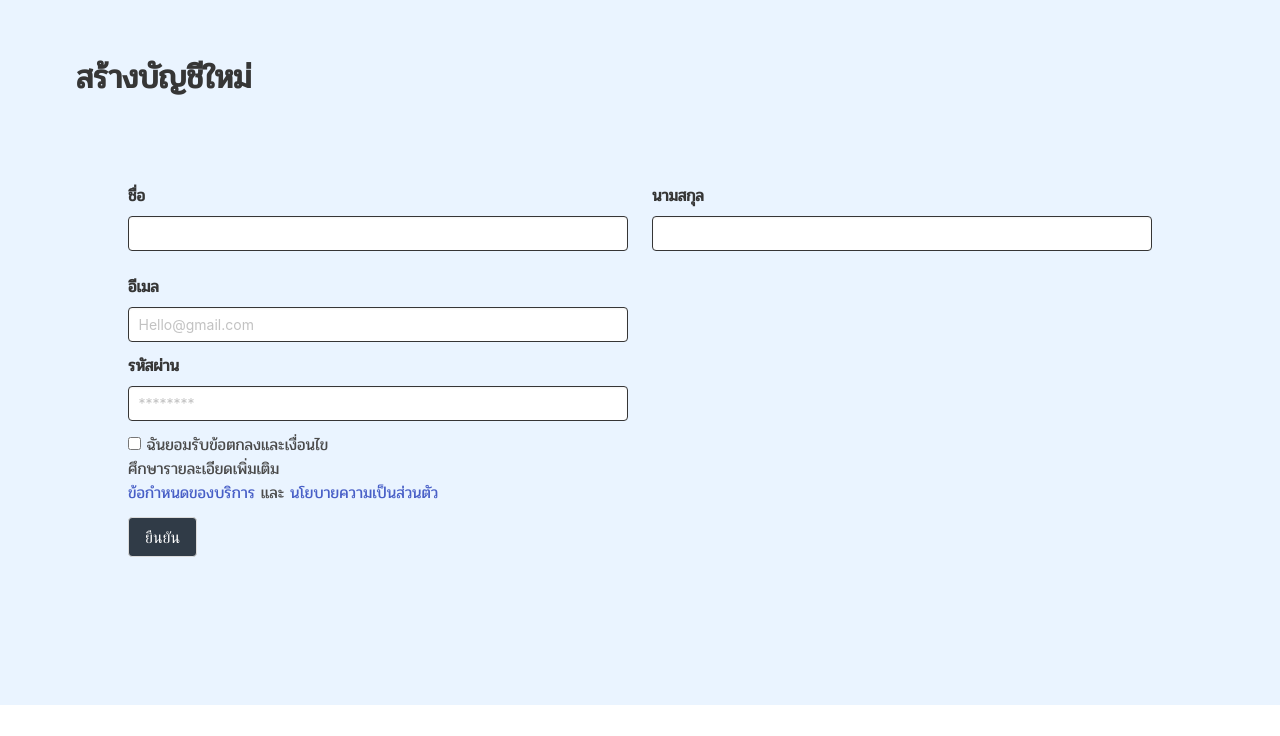
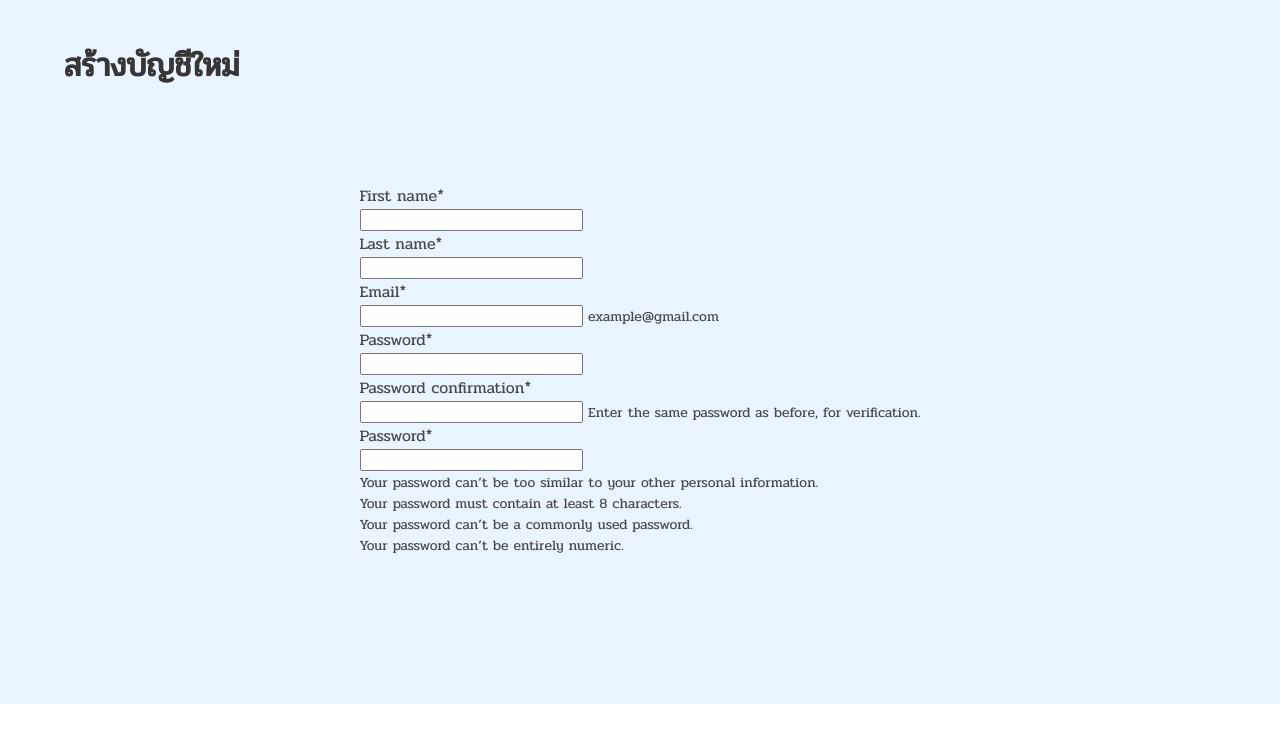
Before and after one commit to 60160284/Django-Project, a Django app: page /account/create in a window 1280 px wide. Shown: the part 64-800 px from the top of the page. Run offline with Django 3.2, Linux system fonts and the light colour scheme; data that the repository does not hold is empty; style sheets or scripts are compiled from the project's sources; some libraries are stand-ins or nearby versions.

Commit message:
Add Form Signup

```diff
--- a/shop/shop/settings.py
+++ b/shop/shop/settings.py
@@ -43,6 +43,7 @@ INSTALLED_APPS = [
     'django.contrib.staticfiles',
     'store',
     'sass_processor',
+    'crispy_forms',
 
 ]
 
@@ -138,7 +139,7 @@ USE_TZ = True
 
 DEFAULT_AUTO_FIELD = 'django.db.models.BigAutoField'
 
-
+CRISPY_TEMPLATE_PACK = 'bootstrap4'
 STATIC_URL = '/static/'
 
 STATICFILES_DIRS = (
--- a/shop/shop/urls.py
+++ b/shop/shop/urls.py
@@ -31,8 +31,8 @@ urlpatterns = [
     path('published/<slug:published_slug>',views.index,name="product_by_published"),
 
     path('product/<slug:category_slug>/<slug:product_slug>',views.productPage,name='productDetail'),
-
-    path('account/create',views.signupView, name="signUp"),
+    path('upload/',views.uploadView, name="upload  "),
+    path('account/create',views.SignUpView, name="signUp"),
     path('account/login',views.signinView, name="signIn"),
 
 ]
--- /dev/null
+++ b/shop/store/forms.py
@@ -0,0 +1,12 @@
+from django.contrib.auth.models import User
+from django import forms
+from django.contrib.auth.forms import UserCreationForm
+
+class SignUpForm(UserCreationForm):
+    first_name=forms.CharField(max_length=100,required=True)
+    last_name=forms.CharField(max_length=100,required=True)
+    email=forms.EmailField(max_length=250,help_text='example@gmail.com')
+
+    class Meta :
+        model=User
+        fields=('first_name','last_name','email','password','password2')
--- a/shop/store/templates/signup.html
+++ b/shop/store/templates/signup.html
@@ -2,73 +2,24 @@
 {% extends 'layout.html' %}
 {% load 'static %'}
 {% block content %}
-
+{% load crispy_forms_tags %}
 <section class="section bg">
 
-        <div class="container">
-            <div class="column">
-                <p class="title">
-                    สร้างบัญชีใหม่
-                </p>
-            <div class="columns is-centered Sdy">
-                <div class="columns">
-                    <form action="" class="form">
-                      <div class="columns is-mobile">   <!-- ทำให้เป็น 2 column -->
-                            <div class="column">
-                                <div class="field">
-                                    <label for="" class="label">ชื่อ</label>
-                                    <div class="control">
-                                        <input type="text" placeholder="" class="input Sdy" required>
-                                    </div>
-                                </div>
-                            </div>
-                            <div class="column">
-                                <div class="field">
-                                    <label for="" class="label">นามสกุล</label>
-                                    <div class="control">
-                                        <input type="text" placeholder="" class="input Sdy" required>
-                                    </div>
-                                </div>
-                            </div>
-                        </div>
+    <div class="container">
 
-                        <div class="field">
-                            <label for="" class="label">อีเมล</label>
-                            <div class="control">
-                                <input type="email" placeholder="Hello@gmail.com" class="input Sdy" required>
-                            </div>
-                        </div>
+            <p class="title">
+                สร้างบัญชีใหม่
+            </p>
 
-                        <div class="field">
-                            <label for="password" class="label">รหัสผ่าน</label>
+        <div class="columns is-centered Sdy">
+            <div class="">
+                <label for="">
+                    {{form | crispy}}
+                </label>
 
-                            <div class="control">
-                                <input type="password" placeholder="********" class="input Sdy" name="password">
-                                <label data-success="" data-error=""></label>
-                            </div>
-                        </div>
-
-
-                        <div class="field">
-                            <label for="" class="checkbox">
-                                <input type="checkbox">
-                                ฉันยอมรับข้อตกลงและเงื่อนไข
-                            </label>
-                            <div class="">
-                                <p class="">ศึกษารายละเอียดเพิ่มเติม<br><a href="#" class="">ข้อกำหนดของบริการ</a>
-                                    และ <a href="#" class="frm__link">นโยบายความเป็นส่วนตัว</a></p>
-                            </div>
-
-                        </div>
-                        <div class="field">
-                            <button class="button Sdy">
-                                ยืนยัน
-                            </button>
-                        </div>
-                    </form>
-                </div>
             </div>
         </div>
+    </div>
 
 
 
--- a/shop/store/views.py
+++ b/shop/store/views.py
@@ -3,7 +3,7 @@ from store.models import Category, Product,Typefile,Published
 #from django.http import HttpResponse
 # Create your views here.
 from django.http import FileResponse
-
+from store.forms import SignUpForm
 
 def index(request, category_slug=None):
     products = None
@@ -28,8 +28,16 @@ def productPage(request, category_slug, product_slug):
     return render(request,'product.html',{'product':product})
 
 
-def signupView(request):
-    return render(request,'signup.html')
 
 def signinView(request):
     return render(request,'signin.html')
+
+
+def uploadView(request):
+    return render(request,'upload.html')
+
+
+
+def SignUpView(request):
+    form=SignUpForm()
+    return render(request,'signup.html',{'form':form})
```
Also changed, not shown: shop/static/sass/main.css (added, +164 -0 lines), shop/store/templates/upload.html (added), 1 other file.
